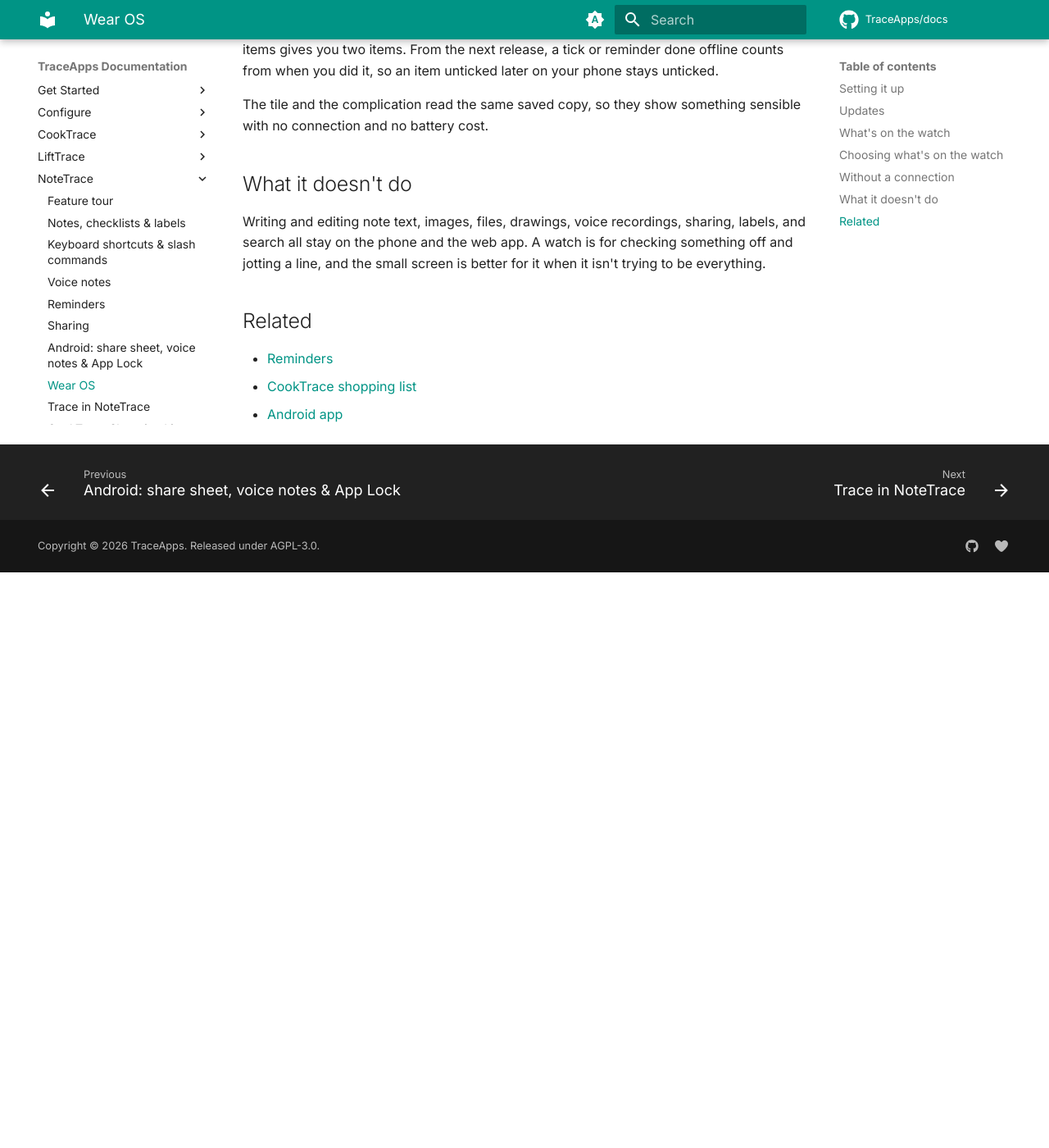
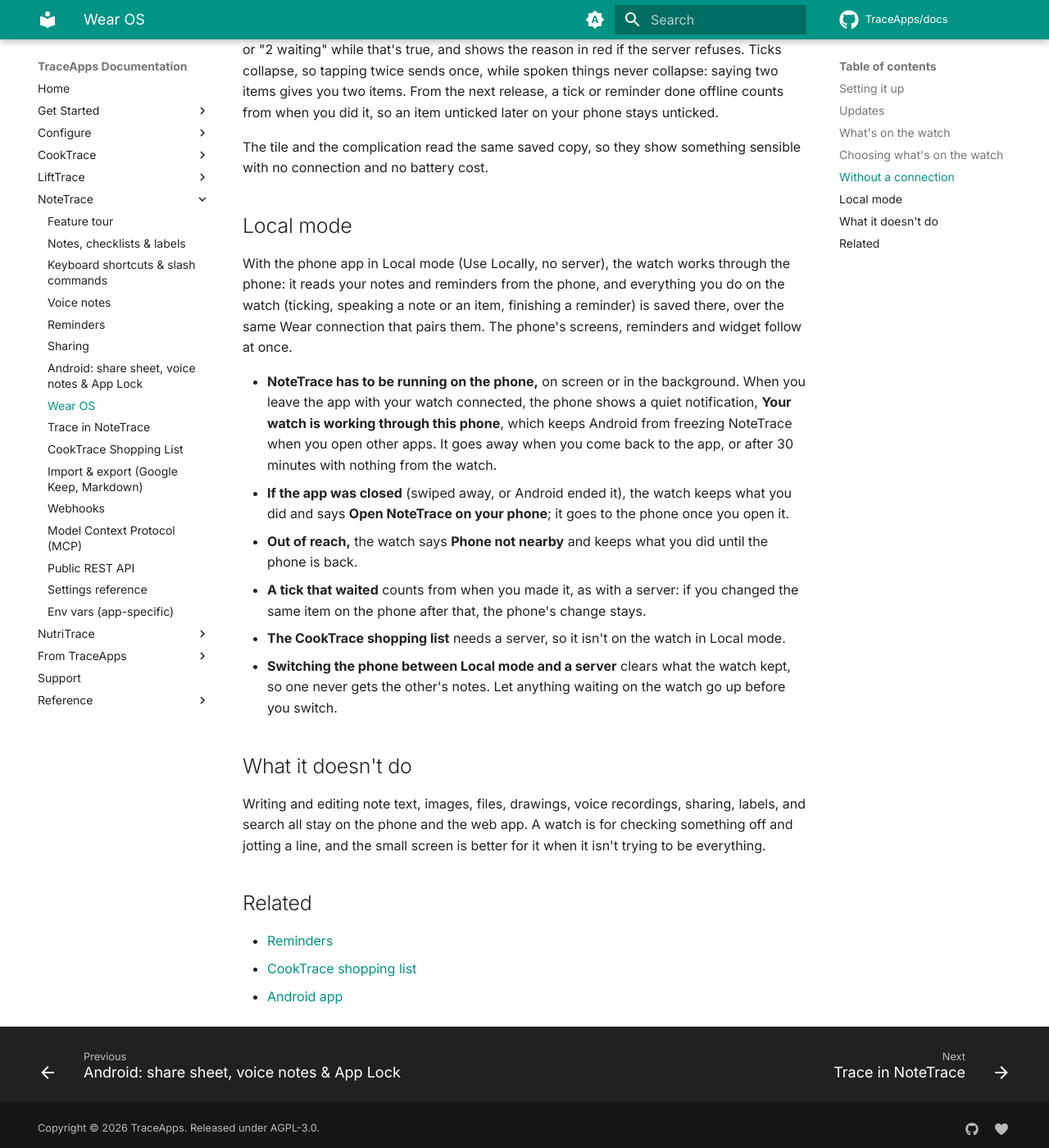
Before and after one commit to TraceApps/docs, an MkDocs documentation site: the page built from docs/notetrace/wear.md, in a window 1280 px wide and 1400 px high, scrolled down 3298 px. Shown: the whole window at 82% size. Built offline with MkDocs 1.6.1 and Material for MkDocs 9.7.7, drawn with Linux system fonts in a browser that asks for light colours; comment, search, counter and statistics services are not loaded; before the commit the page ends 3996 px from its top, so only the background shows below that; some of the changed text lies outside the part shown.

Commit message:
CookTrace and NoteTrace watch: Local mode sections (from lifttrace#156)

```diff
--- a/docs/notetrace/wear.md
+++ b/docs/notetrace/wear.md
@@ -1,6 +1,6 @@
 # Wear OS
 
-NoteTrace on a watch: your notes and checklists, the CookTrace shopping list, and what's due, without reaching for the phone. It talks to your server itself, so it keeps working when the phone is in another room or in a bag.
+NoteTrace on a watch: your notes and checklists, the CookTrace shopping list, and what's due, without reaching for the phone. With a server, it talks to your server itself, so it keeps working when the phone is in another room or in a bag. In Local mode it works through your phone (see [Local mode](#local-mode)).
 
 !!! note "Wear OS 3 and up"
     Built for Wear OS 3 and newer (Android 11 on the watch). Older watches run a different app model and aren't supported.
@@ -8,7 +8,7 @@ NoteTrace on a watch: your notes and checklists, the CookTrace shopping list, an
 ## Setting it up
 
 1. **Install the watch app.** The APK is on the [Releases page](https://github.com/TraceApps/notetrace/releases) alongside the phone one. Sideload it the usual way, or install from the phone with `adb -s <watch> install`.
-2. **Open NoteTrace on your phone** and sign in. That's the whole pairing: the phone sends the server address and a token to the watch over the standard Wear data connection, and the watch stores them.
+2. **Open NoteTrace on your phone** and sign in, or use it in Local mode. That's the whole pairing: the phone sends the server address and a token to the watch over the standard Wear data connection, and the watch stores them. In Local mode the phone tells the watch to ask the phone instead.
 3. **Open NoteTrace on the watch.** Your notes appear.
 
 There is nothing to type on the watch, and no separate account. Signing out on the phone takes the credentials off the watch too.
@@ -59,7 +59,7 @@ With a big library, the watch list gets long. On the phone, **Settings, Notes, O
 - **Only what I pick** gives each note and checklist a switch. The heading says where you stand: "4 notes on the watch", or "Nothing picked yet, so the watch shows everything".
 - Clearing every pick puts it back to everything, so the watch can't end up empty by accident.
 
-The narrowing happens on the server, so a shorter list is also a smaller download. Reminders and the shopping list are never hidden by this: a reminder is time-sensitive, and there's only one shopping list.
+The narrowing happens on the server (on the phone in Local mode), so a shorter list is also a smaller download. Reminders and the shopping list are never hidden by this: a reminder is time-sensitive, and there's only one shopping list.
 
 ## Without a connection
 
@@ -73,6 +73,17 @@ Each of those says so as you do it ("Note saved", "Reminder set", "Added"), and
 
 The tile and the complication read the same saved copy, so they show something sensible with no connection and no battery cost.
 
+## Local mode
+
+With the phone app in Local mode (Use Locally, no server), the watch works through the phone: it reads your notes and reminders from the phone, and everything you do on the watch (ticking, speaking a note or an item, finishing a reminder) is saved there, over the same Wear connection that pairs them. The phone's screens, reminders and widget follow at once.
+
+- **NoteTrace has to be running on the phone,** on screen or in the background. When you leave the app with your watch connected, the phone shows a quiet notification, **Your watch is working through this phone**, which keeps Android from freezing NoteTrace when you open other apps. It goes away when you come back to the app, or after 30 minutes with nothing from the watch.
+- **If the app was closed** (swiped away, or Android ended it), the watch keeps what you did and says **Open NoteTrace on your phone**; it goes to the phone once you open it.
+- **Out of reach,** the watch says **Phone not nearby** and keeps what you did until the phone is back.
+- **A tick that waited** counts from when you made it, as with a server: if you changed the same item on the phone after that, the phone's change stays.
+- **The CookTrace shopping list** needs a server, so it isn't on the watch in Local mode.
+- **Switching the phone between Local mode and a server** clears what the watch kept, so one never gets the other's notes. Let anything waiting on the watch go up before you switch.
+
 ## What it doesn't do
 
 Writing and editing note text, images, files, drawings, voice recordings, sharing, labels, and search all stay on the phone and the web app. A watch is for checking something off and jotting a line, and the small screen is better for it when it isn't trying to be everything.
```
Also changed, not shown: docs/cooktrace/wear.md (+11 -2 lines).
